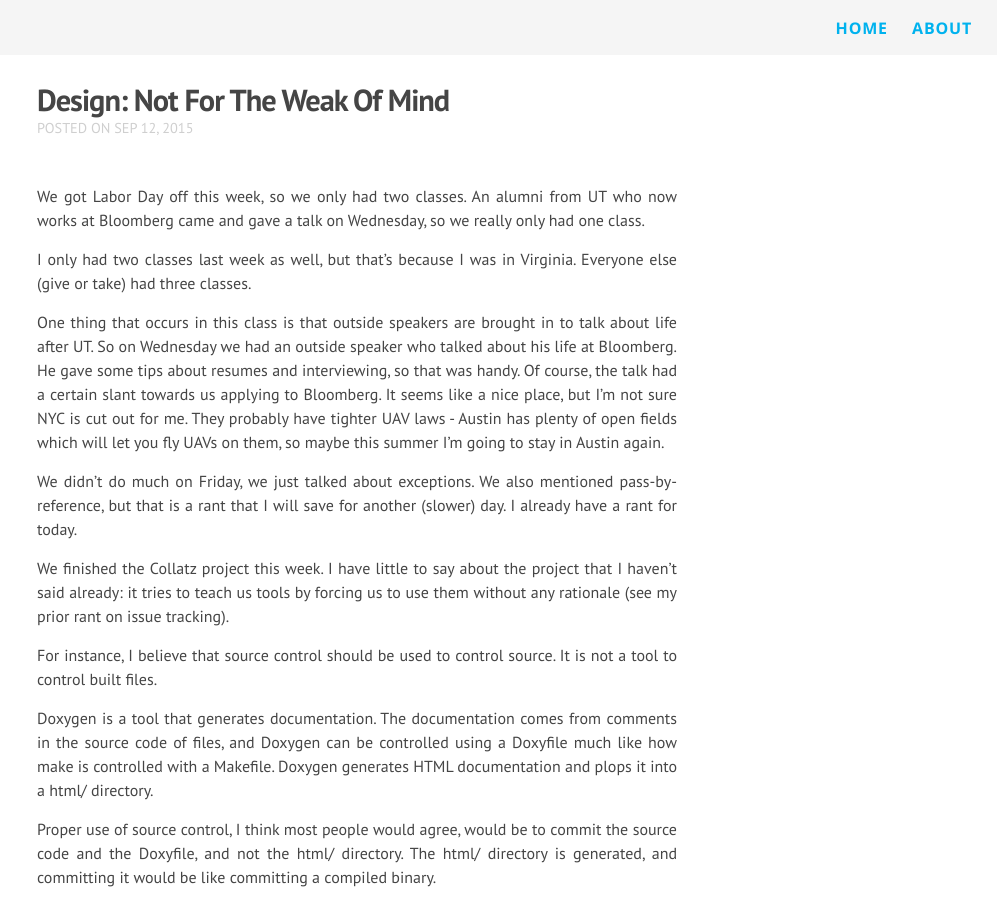
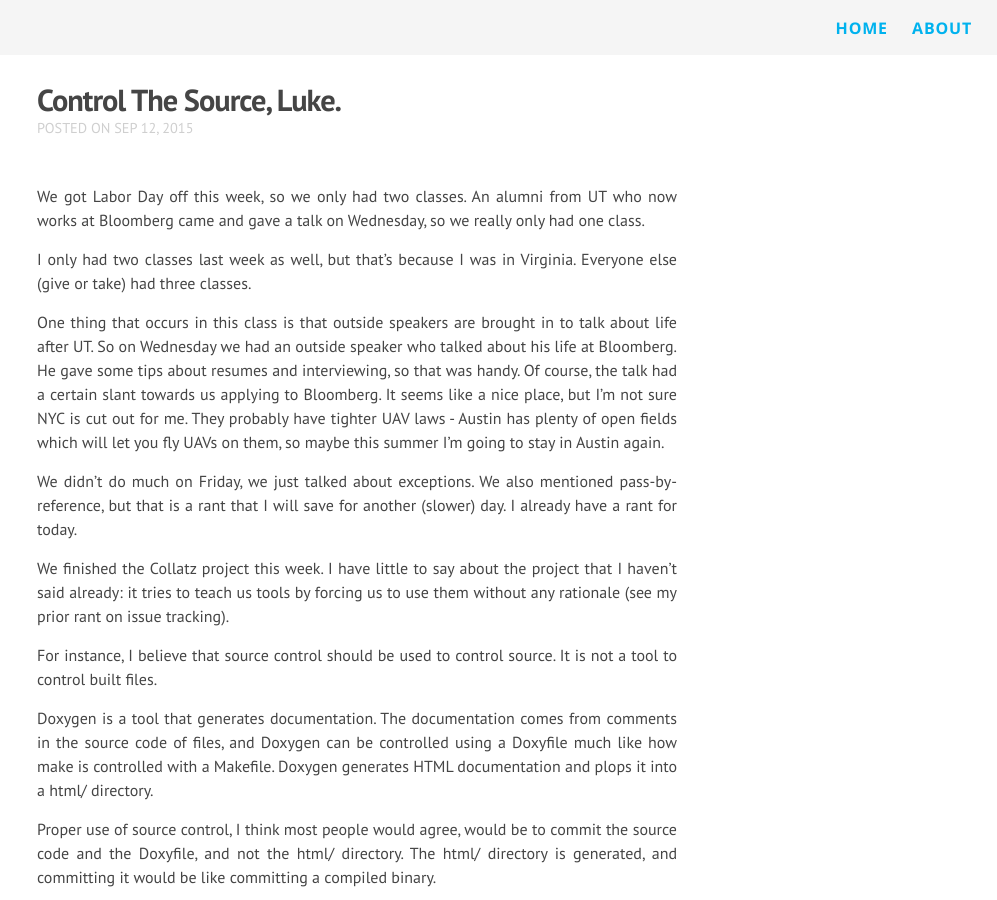
Before and after one commit to lkolbly/cs371p-web, a Jekyll site: the page built from _posts/2015-09-12-projects.markdown, in a window 1280 px wide and 900 px high. Shown: the whole window, without its empty margins (283-1280 px from the left). Built offline with Jekyll 4.4.1, drawn with Linux system fonts in a browser that asks for light colours; nearby versions of some CDN libraries; Markdown is read by kramdown in place of the engine named in the settings.

Commit message:
Changed post title.

```diff
--- a/_posts/2015-09-12-projects.markdown
+++ b/_posts/2015-09-12-projects.markdown
@@ -1,6 +1,6 @@
 ---
 layout: post
-title: "Design: Not For The Weak Of Mind"
+title: "Control The Source, Luke."
 date: 2015-09-12
 categories:
 ---
```
